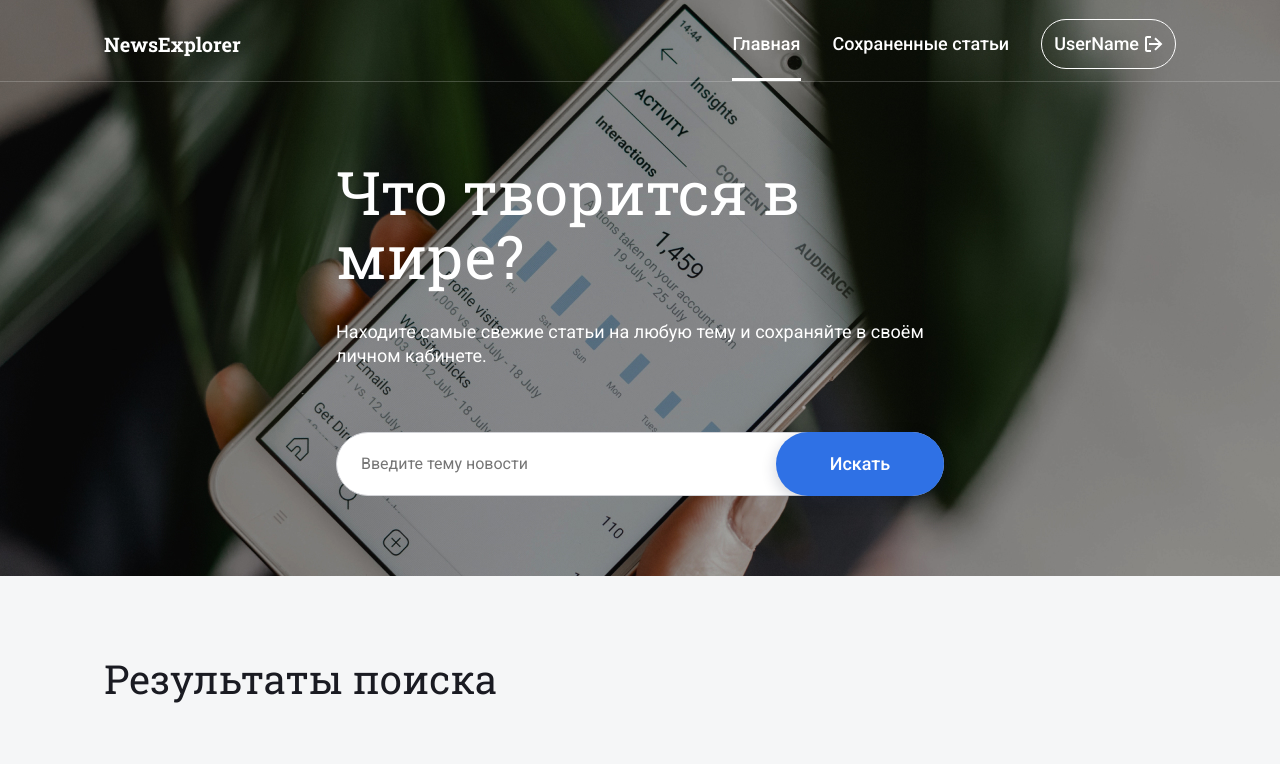
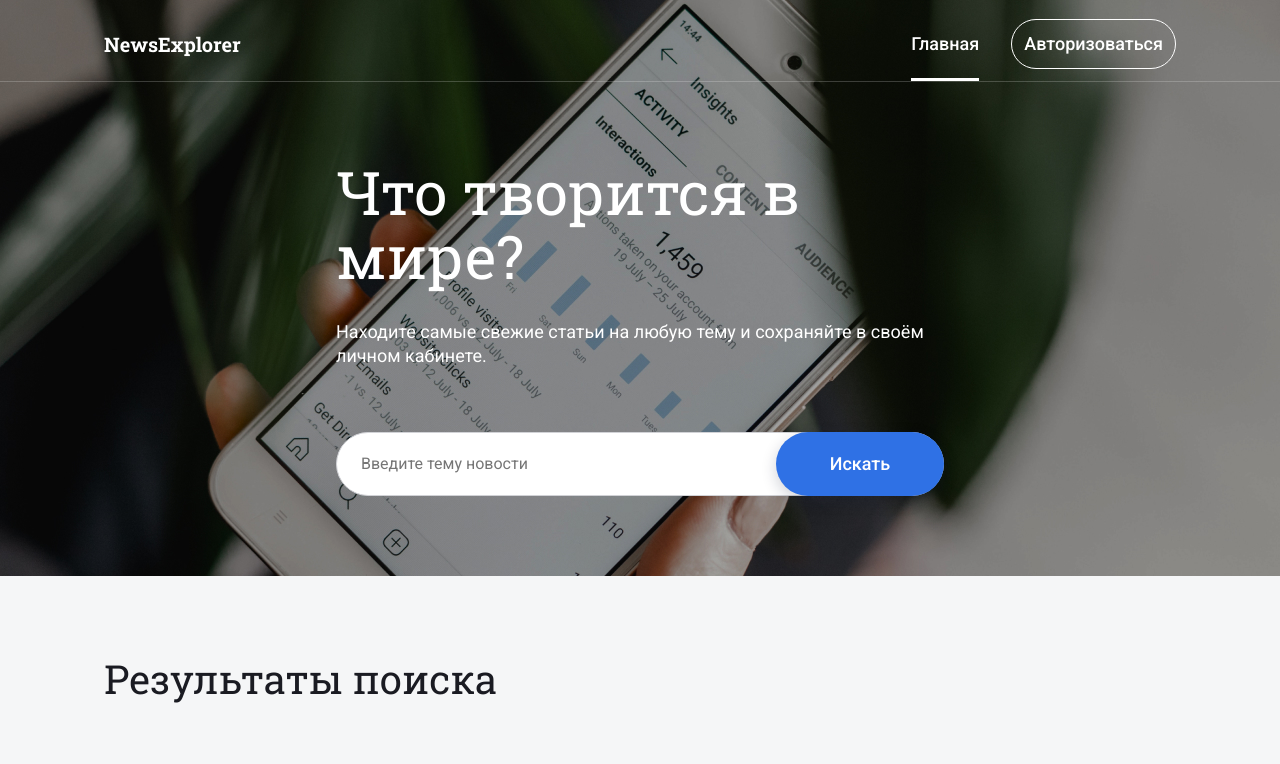
Before and after one commit to Comediant24/news-explorer-frontend, a React (Create React App) app: page / in a window 1280 px wide. Shown: the top 764 px of the page. Built offline with nearby package versions, Linux system fonts and the light colour scheme; grey boxes are pictures that could not be loaded.

Commit message:
feat: добавить onClick'и на Header и Navigation

```diff
--- a/src/components/App/App.js
+++ b/src/components/App/App.js
@@ -8,11 +8,19 @@ import './App.css';
 
 function App() {
   const { pathname } = useLocation();
-  const [loggedIn, setLoggedIn] = useState(true);
+  const [loggedIn, setLoggedIn] = useState(false);
+
+  const handleClick = () => {
+    setLoggedIn(!loggedIn);
+  };
 
   return (
     <div className="app">
-      <Header loggedIn={loggedIn} location={pathname} />
+      <Header
+        loggedIn={loggedIn}
+        location={pathname}
+        handleClick={handleClick}
+      />
       <Switch>
         <Route exact path="/">
           <Main location={pathname} />
--- a/src/components/Header/Header.js
+++ b/src/components/Header/Header.js
@@ -3,24 +3,28 @@ import './Header.css';
 import { Link } from 'react-router-dom';
 import Navigation from '../Navigation/Navigation';
 
-const Header = ({ loggedIn, location }) => {
-  const [clicked, setClicked] = useState(false);
+const Header = ({ loggedIn, location, handleClick }) => {
+  const [clickedMenu, setClickedMenu] = useState(false);
 
-  const handleClick = () => {
-    setClicked(!clicked);
+  const handleClickMenu = () => {
+    setClickedMenu(!clickedMenu);
+  };
+
+  const handleCloseClick = () => {
+    setClickedMenu(false);
   };
 
   return (
     <header
       className={`header ${location === '/saved-news' ? 'header__white' : ''} ${
-        clicked ? 'header_dark' : ''
+        clickedMenu ? 'header_dark' : ''
       }`}
     >
       <div className="header__container">
         <Link
           to="/"
           className={`header__link header__link_main ${
-            clicked
+            clickedMenu
               ? ''
               : location === '/saved-news'
               ? 'header__link_black'
@@ -32,8 +36,10 @@ const Header = ({ loggedIn, location }) => {
         <Navigation
           loggedIn={loggedIn}
           location={location}
-          onClick={handleClick}
-          clicked={clicked}
+          clickedMenu={clickedMenu}
+          handleClickAuth={handleClick}
+          handleClickMenu={handleClickMenu}
+          handleCloseClick={handleCloseClick}
         />
       </div>
     </header>
--- a/src/components/Navigation/Navigation.js
+++ b/src/components/Navigation/Navigation.js
@@ -3,11 +3,14 @@ import './Navigation.css';
 import { ReactComponent as Logout } from '../../images/exit.svg';
 import { NavLink } from 'react-router-dom';
 
-const Navigation = ({ loggedIn, location, onClick, clicked }) => {
-  const handleClick = () => {
-    onClick();
-  };
-
+const Navigation = ({
+  loggedIn,
+  location,
+  handleClickMenu,
+  clickedMenu,
+  handleClickAuth,
+  handleCloseClick,
+}) => {
   const blackClass = {
     link: 'navbar__link_black',
     selectLink: 'navbar__link_select_black',
@@ -18,10 +21,10 @@ const Navigation = ({ loggedIn, location, onClick, clicked }) => {
 
   return (
     <nav className="navbar">
-      <div className="navbar__menu-icon" onClick={handleClick}>
+      <div className="navbar__menu-icon" onClick={handleClickMenu}>
         <span
           className={`navbar__menu-icon-item ${
-            clicked
+            clickedMenu
               ? 'navbar__menu-icon-item_active'
               : location === '/saved-news'
               ? blackClass.menuIcon
@@ -32,18 +35,23 @@ const Navigation = ({ loggedIn, location, onClick, clicked }) => {
 
       <ul
         className={
-          clicked ? 'navbar__list navbar__list_active' : 'navbar__list'
+          clickedMenu ? 'navbar__list navbar__list_active' : 'navbar__list'
         }
       >
         <li className="navbar__list-item">
           <NavLink
+            onClick={handleCloseClick}
             exact
             to="/"
             activeClassName={`navbar__link_select ${
               location === '/saved-news' ? blackClass.selectLink : ''
             }`}
             className={`navbar__link ${
-              clicked ? '' : location === '/saved-news' ? blackClass.link : ''
+              clickedMenu
+                ? ''
+                : location === '/saved-news'
+                ? blackClass.link
+                : ''
             }`}
           >
             Главная
@@ -52,17 +60,22 @@ const Navigation = ({ loggedIn, location, onClick, clicked }) => {
         {loggedIn ? (
           <li className="navbar__list-item">
             <NavLink
+              onClick={handleCloseClick}
               exact
               to="/saved-news"
               activeClassName={`navbar__link_select ${
-                clicked
+                clickedMenu
                   ? ''
                   : location === '/saved-news'
                   ? blackClass.selectLink
                   : ''
               }`}
               className={`navbar__link ${
-                clicked ? '' : location === '/saved-news' ? blackClass.link : ''
+                clickedMenu
+                  ? ''
+                  : location === '/saved-news'
+                  ? blackClass.link
+                  : ''
               }`}
             >
               Сохраненные статьи
@@ -74,9 +87,10 @@ const Navigation = ({ loggedIn, location, onClick, clicked }) => {
         <li className="navbar__list-item">
           {loggedIn ? (
             <button
+              onClick={handleClickAuth}
               arial-label="Выйти из аккаунта"
               className={`navbar__link navbar__btn ${
-                clicked
+                clickedMenu
                   ? ''
                   : location === '/saved-news'
                   ? blackClass.link + ' ' + blackClass.btn
@@ -86,7 +100,7 @@ const Navigation = ({ loggedIn, location, onClick, clicked }) => {
               UserName
               <Logout
                 className={`navbar__btn-logout ${
-                  clicked
+                  clickedMenu
                     ? ''
                     : location === '/saved-news'
                     ? blackClass.btnLogout
@@ -96,9 +110,10 @@ const Navigation = ({ loggedIn, location, onClick, clicked }) => {
             </button>
           ) : (
             <button
+              onClick={handleClickAuth}
               arial-label="Залогиниться"
               className={`navbar__link navbar__btn ${
-                clicked
+                clickedMenu
                   ? ''
                   : location === '/saved-news'
                   ? blackClass.link + ' ' + blackClass.btn
@@ -112,7 +127,7 @@ const Navigation = ({ loggedIn, location, onClick, clicked }) => {
       </ul>
       <div
         className={
-          clicked ? 'navbar__hover navbar__hover_active' : 'navbar__hover'
+          clickedMenu ? 'navbar__hover navbar__hover_active' : 'navbar__hover'
         }
       ></div>
     </nav>
```
